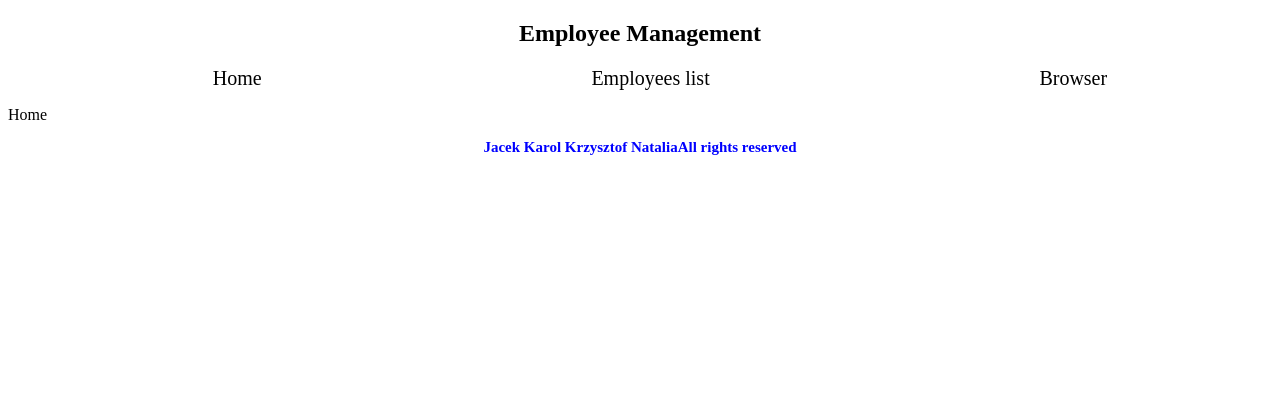
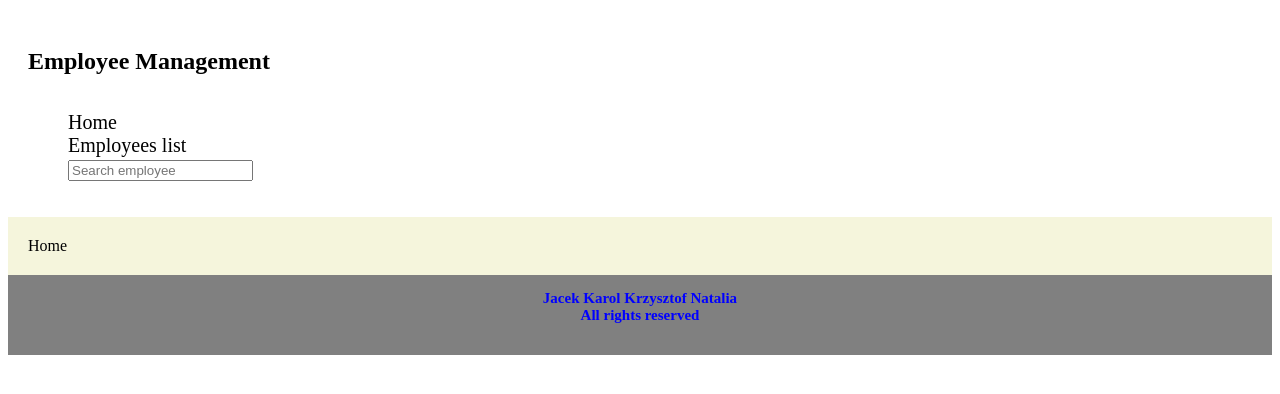
Before and after one commit to KajBialas/sda-employee-management, a React (Create React App) app: page / in a window 1280 px wide. Shown: the top 394 px of the page. Built offline with nearby package versions, Linux system fonts and the light colour scheme.

Commit message:
FEAT/EM-6/Create input for searching employee

```diff
--- a/src/App.scss
+++ b/src/App.scss
@@ -0,0 +1,8 @@
+.container {
+  display: flex;
+  flex-direction: column;
+}
+.App {
+  padding: 20px;
+  background-color: beige;
+}
--- a/src/App.tsx
+++ b/src/App.tsx
@@ -8,6 +8,7 @@ import { Header } from "./components/Header";
 
 function App() {
   return (
+    <div className="container">
       <>
         <Header />
         <div className="App">
@@ -19,6 +20,7 @@ function App() {
         </div>
         <Footer />
       </>
+    </div>
   );
 }
 
--- /dev/null
+++ b/src/components/Browser/index.tsx
@@ -0,0 +1,20 @@
+import "./Browser.scss";
+import React, { useState } from "react";
+
+export const Browser = () => {
+  const [inputValue, setInputValue] = useState("");
+  const handleInputChange = () => {
+    setInputValue("");
+  };
+
+  return (
+    <div>
+      <input
+        type="text"
+        value={inputValue}
+        onChange={handleInputChange}
+        placeholder="Search employee"
+      />
+    </div>
+  );
+};
--- a/src/components/Footer/Footer.scss
+++ b/src/components/Footer/Footer.scss
@@ -1,9 +1,12 @@
 .authors {
+  height: 100%;
+  height: 10vh;
   display: flex;
-  justify-content: center;
+  flex-direction: column;
   text-align: center;
   font-size: 15px;
   color: blue;
-  margin-bottom: 5px;
   font-weight: bold;
+  background-color: grey;
+  margin: 0;
 }
--- a/src/components/Footer/index.tsx
+++ b/src/components/Footer/index.tsx
@@ -3,9 +3,9 @@ import "./Footer.scss";
 export const Footer = () => {
   return (
     <div className="authors">
-      <p>Jacek Karol Krzysztof Natalia </p>
-      <br></br>
-      <p>All rights reserved</p>
+      <p>
+        Jacek Karol Krzysztof Natalia <br /> All rights reserved
+      </p>
     </div>
   );
 };
--- a/src/components/Header/Header.scss
+++ b/src/components/Header/Header.scss
@@ -1,12 +1,15 @@
 .header {
-  display: block;
+  display: grid;
+  grid-template-rows: auto 1fr;
+  padding: 20px;
+
   &__title {
-    text-align: center;
+    text-align: left;
   }
   &__list {
     list-style: none;
     display: flex;
-    flex-direction: row;
+    flex-direction: column;
     justify-content: space-around;
   }
   &__list-item {
@@ -19,5 +22,8 @@
     transition: 0.5s;
     scale: 1.2;
     color: blue;
+    border: 0px;
+    border-radius: 5px;
+    background-color: aquamarine;
   }
 }
--- a/src/components/Header/index.tsx
+++ b/src/components/Header/index.tsx
@@ -1,5 +1,6 @@
 import "./Header.scss";
 import { NavLink } from "react-router-dom";
+import { Browser } from "../Browser";
 
 export const Header = () => {
   return (
@@ -17,8 +18,8 @@ export const Header = () => {
           </NavLink>
         </li>
         <li>
-          <NavLink to={"/"} className="header__list-item">
-            Browser
+          <NavLink to={"/Browser"} className="header__list-item">
+            <Browser />
           </NavLink>
         </li>
       </ul>
```
Also changed, not shown: src/components/Browser/Browser.scss (added). Lines whose indentation alone changed are shown as unchanged.
